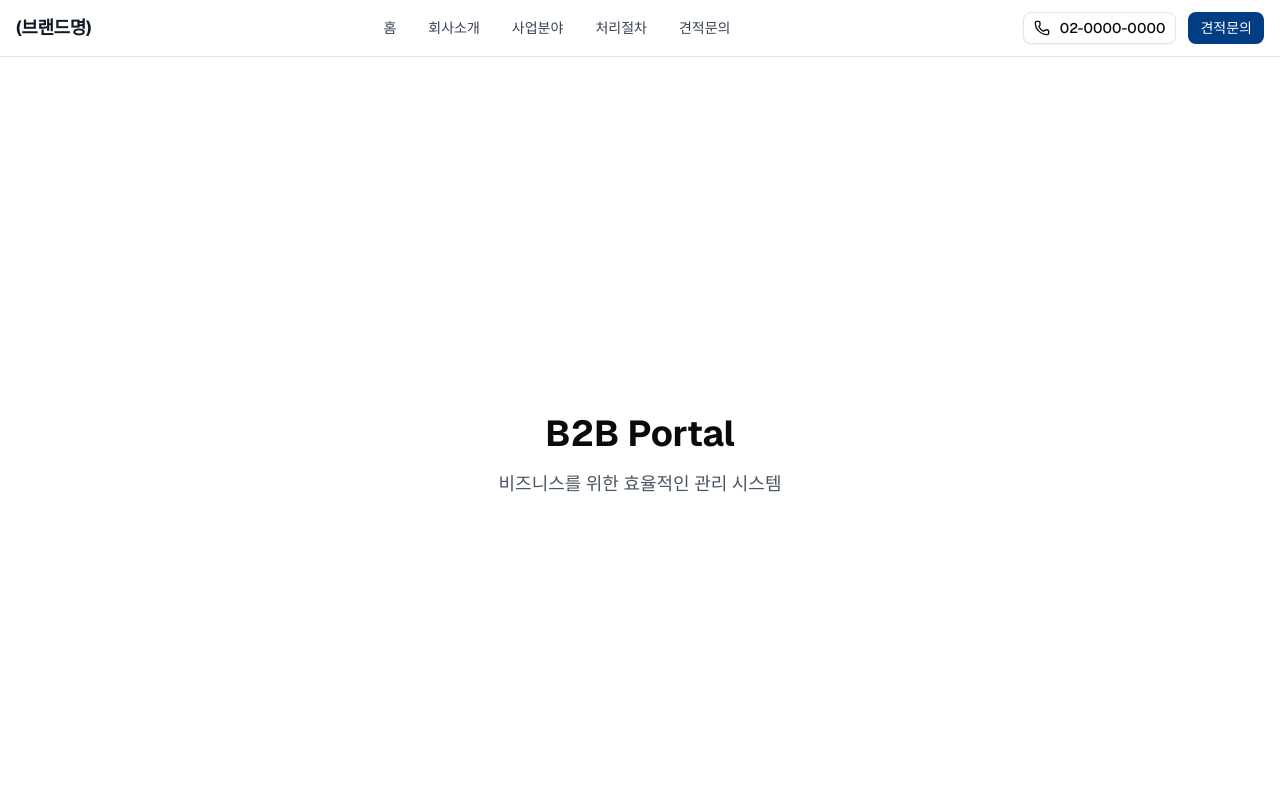
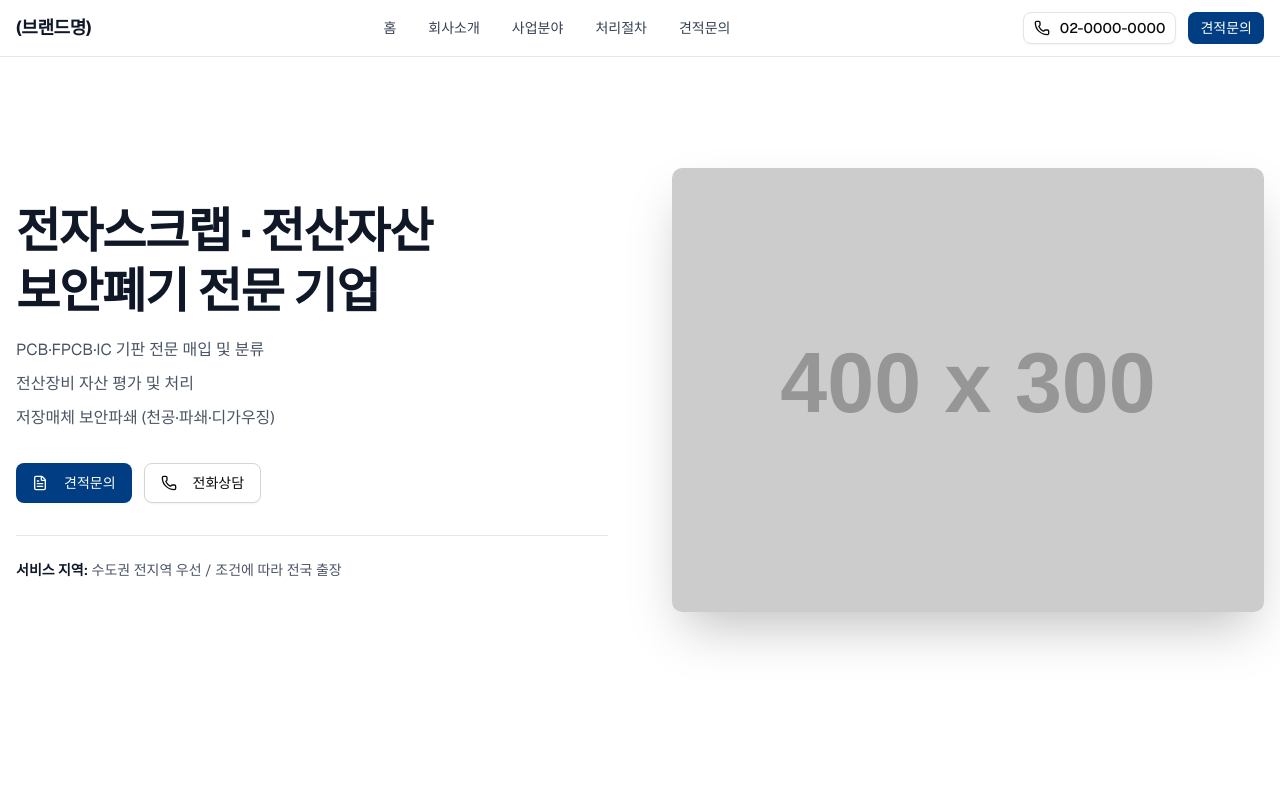
Before and after one commit to AMeaningfulStar/b2b-portal, a Next.js app: page / in a window 1280 px wide. Shown: the top 800 px of the page. Built offline with nearby package versions, Linux system fonts and the light colour scheme.

Commit message:
feat: 랜딩 페이지 Hero 섹션 UI 강화
- Hero 섹션에 핵심 서비스 소개 문구 및 CTA 버튼 추가
- 좌우 2단 레이아웃과 대표 이미지 영역 구성
- 스크롤 애니메이션을 적용해 랜딩 첫 화면 완성도 강화

```diff
--- a/components/sections/hero-section.tsx
+++ b/components/sections/hero-section.tsx
@@ -1,20 +1,83 @@
 'use client'
 
+import { FileText, Phone } from 'lucide-react'
+import Image from 'next/image'
+
+import { Button } from '@/components/ui/button'
 import { useScrollAnimation } from '@/hooks/use-scroll-animation'
 
 export default function HeroSection() {
-  const { ref, isVisible } = useScrollAnimation()
+  const { ref: leftRef, isVisible: leftVisible } = useScrollAnimation()
+  const { ref: rightRef, isVisible: rightVisible } = useScrollAnimation()
 
   return (
-    <section
-      ref={ref}
-      className={`flex min-h-screen items-center justify-center transition-all duration-700 ${
-        isVisible ? 'translate-y-0 opacity-100' : 'translate-y-10 opacity-0'
-      }`}
-    >
-      <div className="text-center">
-        <h1 className="mb-4 text-4xl font-bold">B2B Portal</h1>
-        <p className="text-lg text-gray-600">비즈니스를 위한 효율적인 관리 시스템</p>
+    <section id="home" className="relative bg-white">
+      <div className="container mx-auto px-4 py-20 md:py-24 lg:py-28">
+        <div className="grid grid-cols-1 items-center gap-12 lg:grid-cols-2 lg:gap-16">
+          <div
+            ref={leftRef}
+            className={`space-y-8 transition-all duration-700 ${
+              leftVisible ? 'translate-y-0 opacity-100' : 'translate-y-10 opacity-0'
+            }`}
+          >
+            <div className="space-y-4">
+              <h1 className="text-4xl leading-tight font-bold tracking-tight text-gray-900 md:text-5xl">
+                전자스크랩 · 전산자산
+                <br />
+                보안폐기 전문 기업
+              </h1>
+
+              <div className="space-y-2 text-base leading-relaxed text-gray-600">
+                <p>PCB·FPCB·IC 기판 전문 매입 및 분류</p>
+                <p>전산장비 자산 평가 및 처리</p>
+                <p>저장매체 보안파쇄 (천공·파쇄·디가우징)</p>
+              </div>
+            </div>
+
+            <div className="flex flex-wrap gap-3">
+              <Button
+                size="lg"
+                className="bg-[#003d82] text-white hover:bg-[#002a5c]"
+                onClick={() => {
+                  document.getElementById('quote')?.scrollIntoView({ behavior: 'smooth' })
+                }}
+              >
+                <FileText className="mr-2 h-5 w-5" />
+                견적문의
+              </Button>
+
+              <Button
+                size="lg"
+                variant="outline"
+                className="border-gray-300"
+                onClick={() => {
+                  window.location.href = 'tel:02-0000-0000'
+                }}
+              >
+                <Phone className="mr-2 h-5 w-5" />
+                전화상담
+              </Button>
+            </div>
+
+            <div className="border-t border-gray-200 pt-6">
+              <p className="text-sm text-gray-600">
+                <span className="font-semibold text-gray-900">서비스 지역:</span> 수도권 전지역 우선 / 조건에 따라 전국
+                출장
+              </p>
+            </div>
+          </div>
+
+          <div
+            ref={rightRef}
+            className={`relative transition-all delay-300 duration-700 ${
+              rightVisible ? 'translate-x-0 opacity-100' : 'translate-x-10 opacity-0'
+            }`}
+          >
+            <div className="relative aspect-4/3 overflow-hidden rounded-lg shadow-2xl">
+              <Image src="https://placehold.co/400x300/png" alt="전자부품 수거 현장" fill className="object-cover" />
+            </div>
+          </div>
+        </div>
       </div>
     </section>
   )
--- a/next.config.ts
+++ b/next.config.ts
@@ -1,7 +1,9 @@
 import type { NextConfig } from 'next'
 
 const nextConfig: NextConfig = {
-  /* config options here */
+  images: {
+    domains: ['placehold.co'],
+  },
 }
 
 export default nextConfig
```
